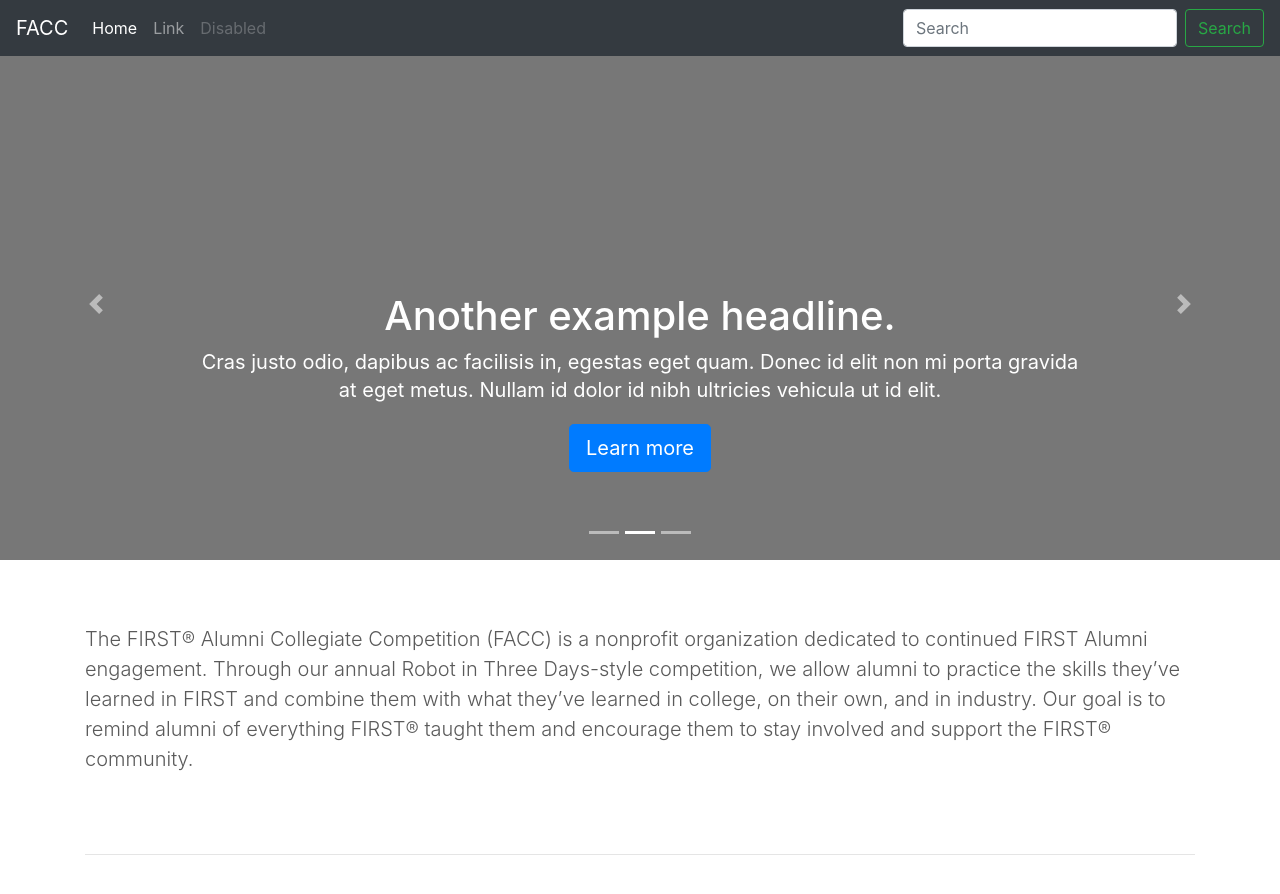
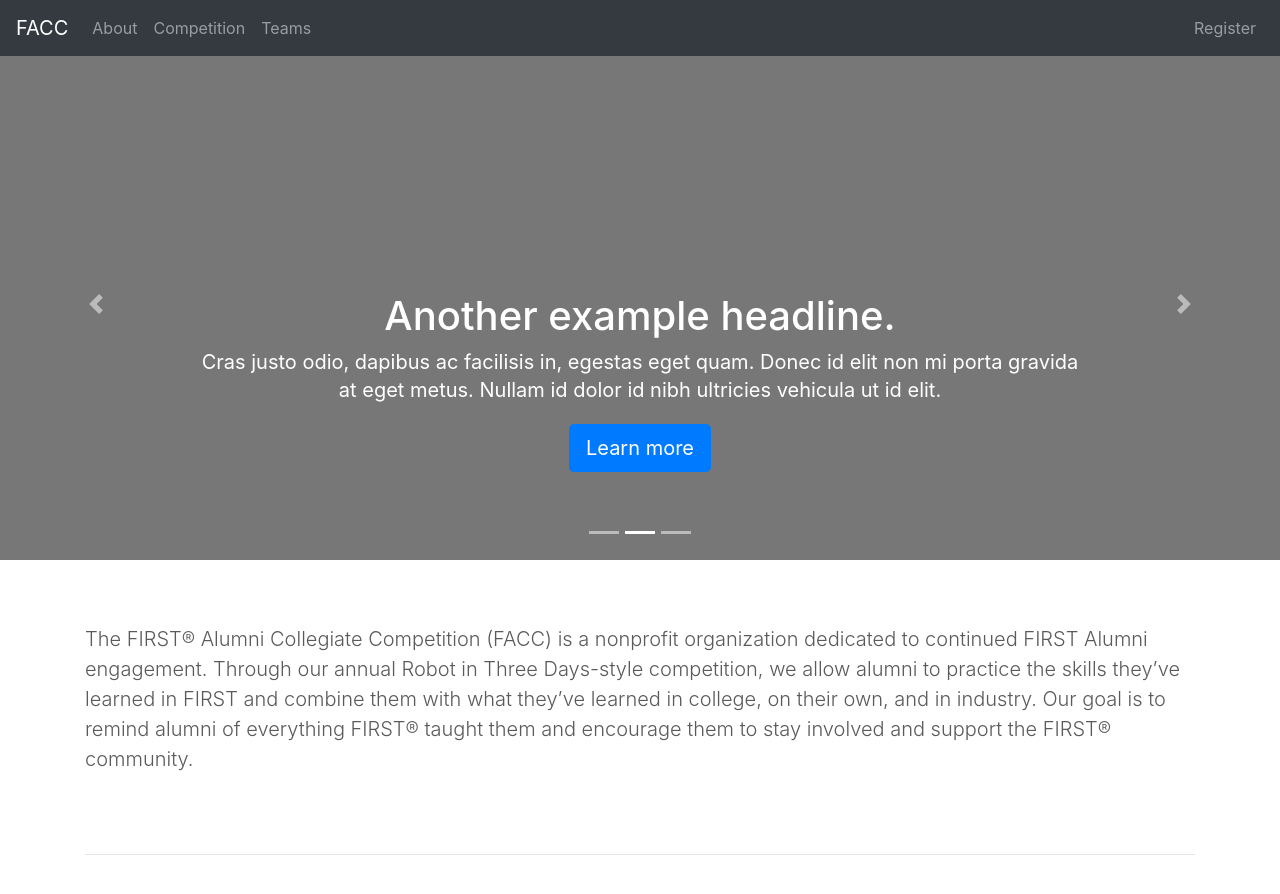
Before and after one commit to FAMNM/facc-website, a Jekyll site: the page built from index.md, in a window 1280 px wide and 900 px high. Shown: the top 894 px of the window. Built offline with Jekyll 4.4.1, drawn with Linux system fonts in a browser that asks for light colours.

Commit message:
Update navbar

```diff
--- a/_includes/navbar.html
+++ b/_includes/navbar.html
@@ -6,20 +6,21 @@
         </button>
         <div class="collapse navbar-collapse" id="navbarCollapse">
           <ul class="navbar-nav mr-auto">
-            <li class="nav-item active">
-              <a class="nav-link" href="#">Home <span class="sr-only">(current)</span></a>
+            <li class="nav-item">
+              <a class="nav-link" href="#">About</a>
             </li>
             <li class="nav-item">
-              <a class="nav-link" href="#">Link</a>
+              <a class="nav-link" href="#">Competition</a>
             </li>
             <li class="nav-item">
-              <a class="nav-link disabled" href="#">Disabled</a>
+              <a class="nav-link" href="#">Teams</a>
             </li>
           </ul>
-          <form class="form-inline mt-2 mt-md-0">
-            <input class="form-control mr-sm-2" type="text" placeholder="Search" aria-label="Search">
-            <button class="btn btn-outline-success my-2 my-sm-0" type="submit">Search</button>
-          </form>
+          <ul class="navbar-nav mt-2 mt-md-0">
+            <li class="nav-item">
+              <a class="nav-link" href="#">Register</a>
+            </li>
+          </ul>
         </div>
       </nav>
     </header>
```
